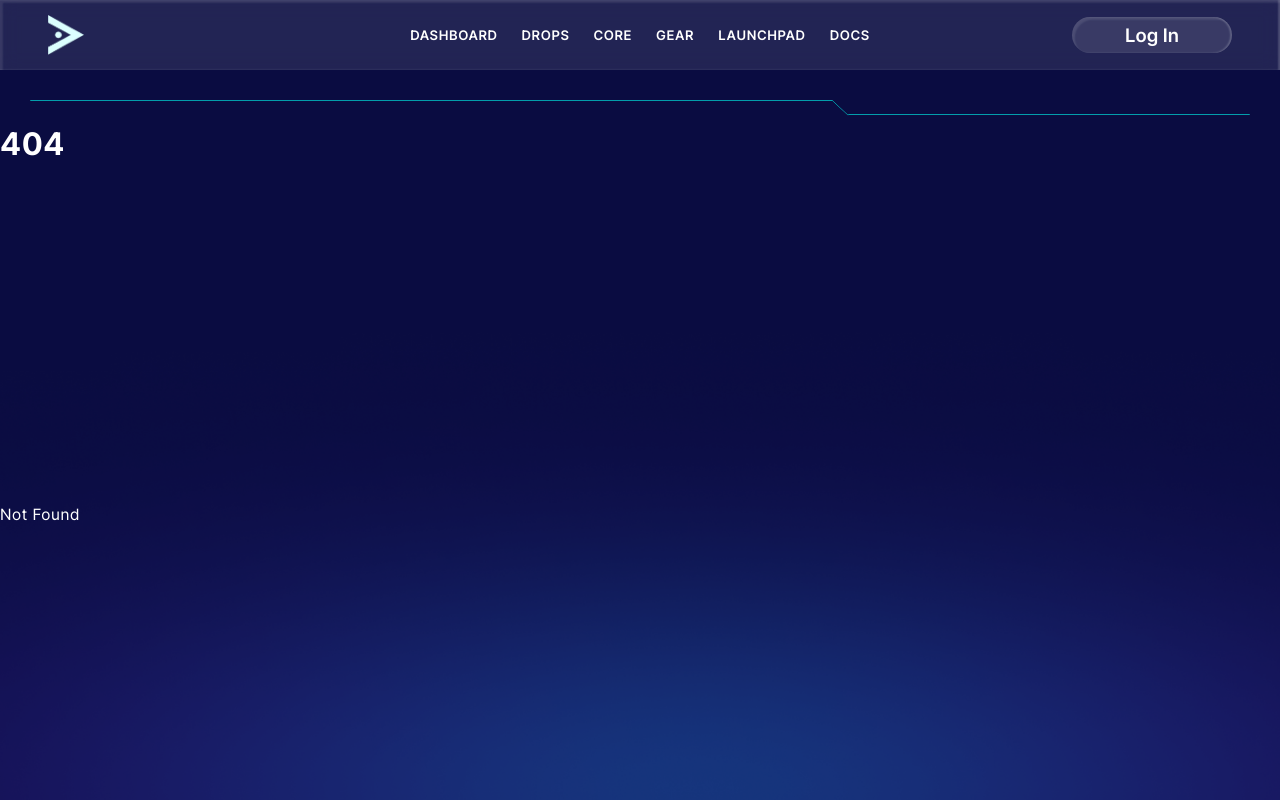
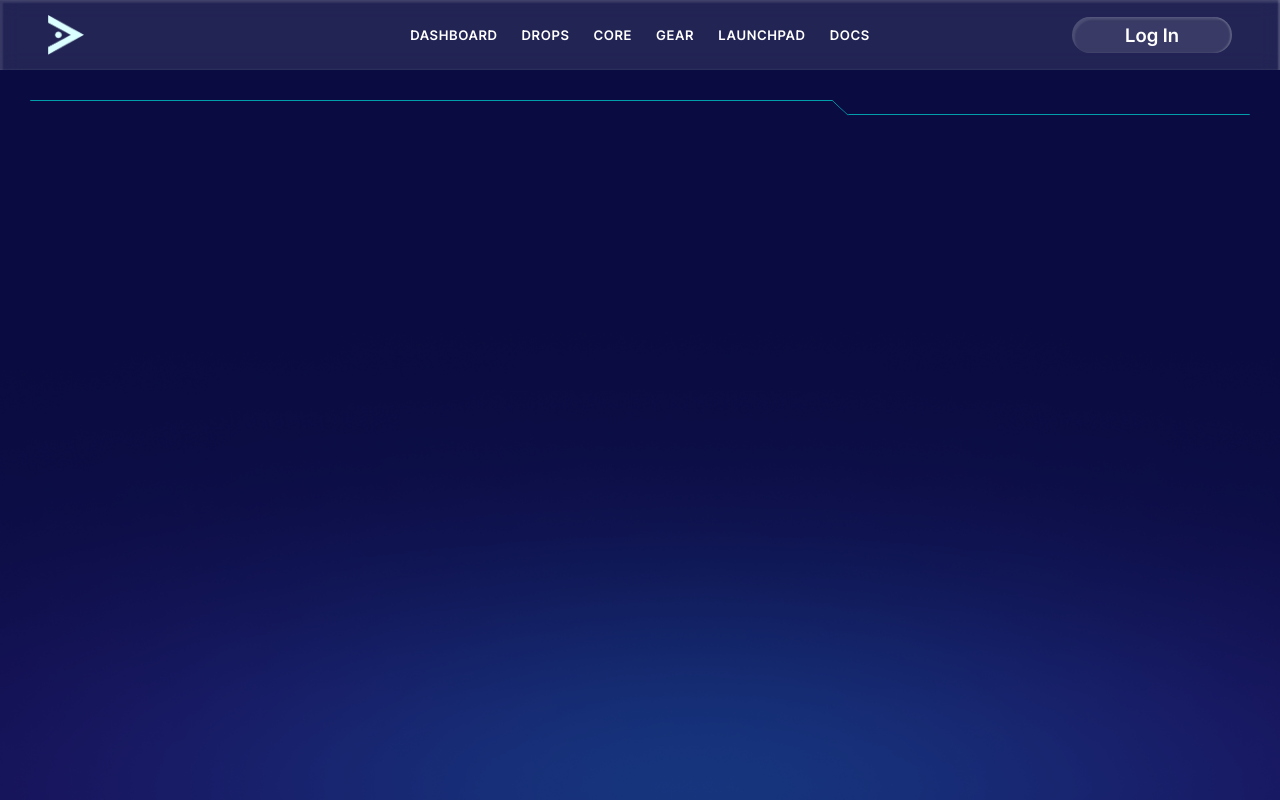
Before and after one commit to elixirevo/test-core-app, a SvelteKit app: page /dashboard in a window 1280 px wide. Before the commit this address had no page. Built offline with nearby package versions, Linux system fonts and the light colour scheme.

Commit message:
🔨 Page

```diff
--- /dev/null
+++ b/src/routes/dashboard/+page.svelte
@@ -0,0 +1,7 @@
+<script lang="ts">
+	//
+</script>
+
+<div class="content-wrap">
+	<!--  -->
+</div>
```
Also changed, not shown: src/routes/launchpad/+page.svelte (added, +7 -0 lines).
